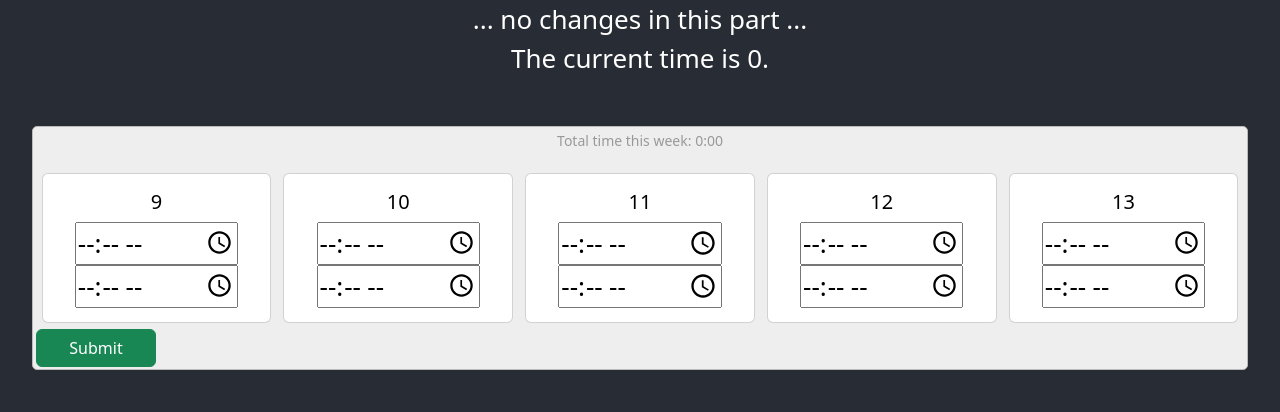
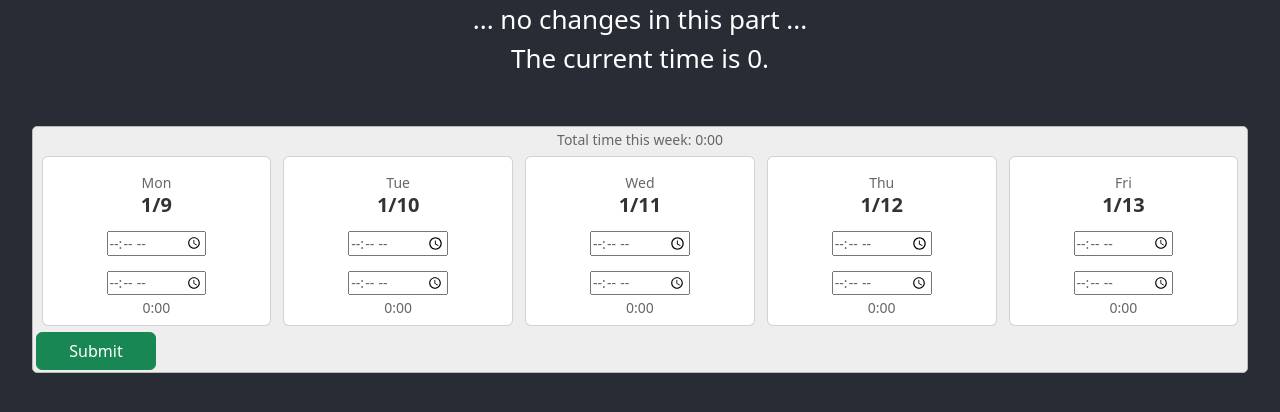
Before and after one commit to whidbeyisland/DorganReactApp, a React (Create React App) app: page / in a window 1280 px wide. Shown: the top 412 px of the page. Built offline with nearby package versions, Linux system fonts and the light colour scheme; no server answers.

Commit message:
More styling

```diff
--- a/src/App.css
+++ b/src/App.css
@@ -37,6 +37,28 @@
   }
 }
 
+.large-gray {
+  color: #333333;
+  font-size: 20px;
+  font-weight: bold;
+  line-height: 20px;
+  margin: 5px;
+}
+
+.small-gray {
+  color: #666666;
+  font-size: 14px;
+  line-height: 14px;
+  margin: 3px;
+}
+
+.time-input {
+  color: #666666;
+  font-size: 14px;
+  line-height: 14px;
+  margin: 3px;
+}
+
 .timesheet {
   background-color: #EEEEEE;
   border: 1px solid #BBBBBB;
@@ -45,13 +67,3 @@
   padding: 0.2%;
   margin: 2.5%;
 }
-
-.small-gray {
-  color: #999999;
-  font-size: 14px;
-}
-
-.total-time {
-  color: #999999;
-  font-size: 14px;
-}
--- a/src/DayBox.js
+++ b/src/DayBox.js
@@ -10,10 +10,11 @@ export default class DayBox extends Component {
         super(props);
         this.state = {
             apiResponse: "",
-            day: this.props.day ?? '???',
+            day: this.props.day ?? "???",
+            dayOfWeek: this.props.dayOfWeek ?? "???",
             startTime: 0,
             endTime: 0,
-            timeDiff: "",
+            timeDiff: "0:00",
         };
         this.startTimeChanged = this.startTimeChanged.bind(this);
         this.endTimeChanged = this.endTimeChanged.bind(this);
@@ -41,12 +42,13 @@ export default class DayBox extends Component {
 
     render() {
         return(
-        <Card style={{ float: 'left', width: '19%', margin: '0.5%', color: 'black', height: '150px' }}>
+        <Card style={{ float: 'left', width: '19%', margin: '0.5%', color: 'black', height: '170px' }}>
             <Card.Body>
-                <Card.Title>{this.state.day}</Card.Title>
-                <input id="startTime" type="time" min="00:00" max="23:59" onChange={this.startTimeChanged} required></input>
-                <input id="endTime" type="time" min="00:00" max="23:59" onChange={this.endTimeChanged} required></input>
-                <p class="small-gray">{this.state.timeDiff}</p>
+                <p className="small-gray">{this.state.dayOfWeek}</p>
+                <p className="large-gray">{this.state.day}</p>
+                <input className="time-input" id="startTime" type="time" min="00:00" max="23:59" onChange={this.startTimeChanged} required></input>
+                <input className="time-input" id="endTime" type="time" min="00:00" max="23:59" onChange={this.endTimeChanged} required></input>
+                <p className="small-gray">{this.state.timeDiff}</p>
             </Card.Body>
         </Card>
         )
@@ -58,5 +60,10 @@ function timeDifference(_startTime, _endTime) {
     var minutes = 0;
     minutes += (parseInt(_endTime.substring(0, 2)) - parseInt(_startTime.substring(0, 2))) * 60;
     minutes += (parseInt(_endTime.substring(3, 5)) - parseInt(_startTime.substring(3, 5)));
-    return Math.floor(minutes / 60) + ":" + ("0" + minutes % 60).slice(-2);
+    if (minutes >= 1) {
+        return Math.floor(minutes / 60) + ":" + ("0" + minutes % 60).slice(-2);
+    } else {
+        alert("Please enter an end time that is later than the start time")
+        return "0:00";
+    }
 }
--- a/src/Timesheet.js
+++ b/src/Timesheet.js
@@ -16,16 +16,26 @@ export default class Timesheet extends Component {
         this.friRef = React.createRef();
 
         // getting days of week
-        var curr = new Date; // get current date
-        var first = curr.getDate() - curr.getDay(); // First day is the day of the month - the day of the week
+        var first = new Date(); // get current date
+        first.setDate(first.getDate() - first.getDay()); // First day is the day of the month - the day of the week
+        var first_1 = new Date();
+        first_1.setDate(first.getDate() + 1);
+        var first_2 = new Date();
+        first_2.setDate(first.getDate() + 2);
+        var first_3 = new Date();
+        first_3.setDate(first.getDate() + 3);
+        var first_4 = new Date();
+        first_4.setDate(first.getDate() + 4);
+        var first_5 = new Date();
+        first_5.setDate(first.getDate() + 5);
 
         this.state = {
             apiResponse: "",
-            day_mon: (first + 1),
-            day_tue: (first + 2),
-            day_wed: (first + 3),
-            day_thu: (first + 4),
-            day_fri: (first + 5),
+            day_mon: (first_1.getMonth() + 1) + "/" + (first_1.getDate()),
+            day_tue: (first_2.getMonth() + 1) + "/" + (first_2.getDate()),
+            day_wed: (first_3.getMonth() + 1) + "/" + (first_3.getDate()),
+            day_thu: (first_4.getMonth() + 1) + "/" + (first_4.getDate()),
+            day_fri: (first_5.getMonth() + 1) + "/" + (first_5.getDate()),
             time_mon: 0,
             time_tue: 0,
             time_wed: 0,
@@ -69,13 +79,13 @@ export default class Timesheet extends Component {
     render() {
         return(
             <div className="timesheet">
-              <Form>
-                  <p className="total-time">{this.state.total_time}</p>
-                  <DayBox id="daybox-mon" day={this.state.day_mon} updateTimeFunc={this.updateTimeFunc} ref={this.monRef}/>
-                  <DayBox id="daybox-tue" day={this.state.day_tue} updateTimeFunc={this.updateTimeFunc} ref={this.tueRef}/>
-                  <DayBox id="daybox-wed" day={this.state.day_wed} updateTimeFunc={this.updateTimeFunc} ref={this.wedRef}/>
-                  <DayBox id="daybox-thu" day={this.state.day_thu} updateTimeFunc={this.updateTimeFunc} ref={this.thuRef}/>
-                  <DayBox id="daybox-fri" day={this.state.day_fri} updateTimeFunc={this.updateTimeFunc} ref={this.friRef}/>
+              <Form onClick={this.updateTimeFunc}>
+                  <p className="small-gray">{this.state.total_time}</p>
+                  <DayBox id="daybox-mon" day={this.state.day_mon} dayOfWeek={"Mon"} updateTimeFunc={this.updateTimeFunc} ref={this.monRef}/>
+                  <DayBox id="daybox-tue" day={this.state.day_tue} dayOfWeek={"Tue"} updateTimeFunc={this.updateTimeFunc} ref={this.tueRef}/>
+                  <DayBox id="daybox-wed" day={this.state.day_wed} dayOfWeek={"Wed"} updateTimeFunc={this.updateTimeFunc} ref={this.wedRef}/>
+                  <DayBox id="daybox-thu" day={this.state.day_thu} dayOfWeek={"Thu"} updateTimeFunc={this.updateTimeFunc} ref={this.thuRef}/>
+                  <DayBox id="daybox-fri" day={this.state.day_fri} dayOfWeek={"Fri"} updateTimeFunc={this.updateTimeFunc} ref={this.friRef}/>
                   <Button variant="success" style={{width: '10%', float: 'left'}}>Submit</Button>{' '}
               </Form>
             </div>
```
